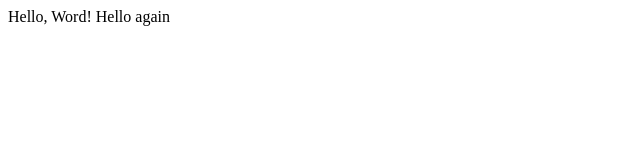
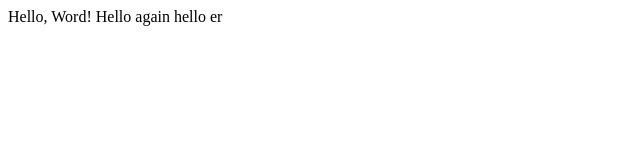
Before and after one commit to yarce97/lecture0, a plain HTML site: page hello.html in a window 1280 px wide. Shown: the full height of the page, 0-640 px from the left. Drawn offline with Linux system fonts and the light colour scheme.

Commit message:
Update hello.html

```diff
--- a/hello.html
+++ b/hello.html
@@ -5,6 +5,6 @@
   </head>
   <body>
     Hello, Word!
-    Hello again
+    Hello again hello er
   </body>
 </html>
```
